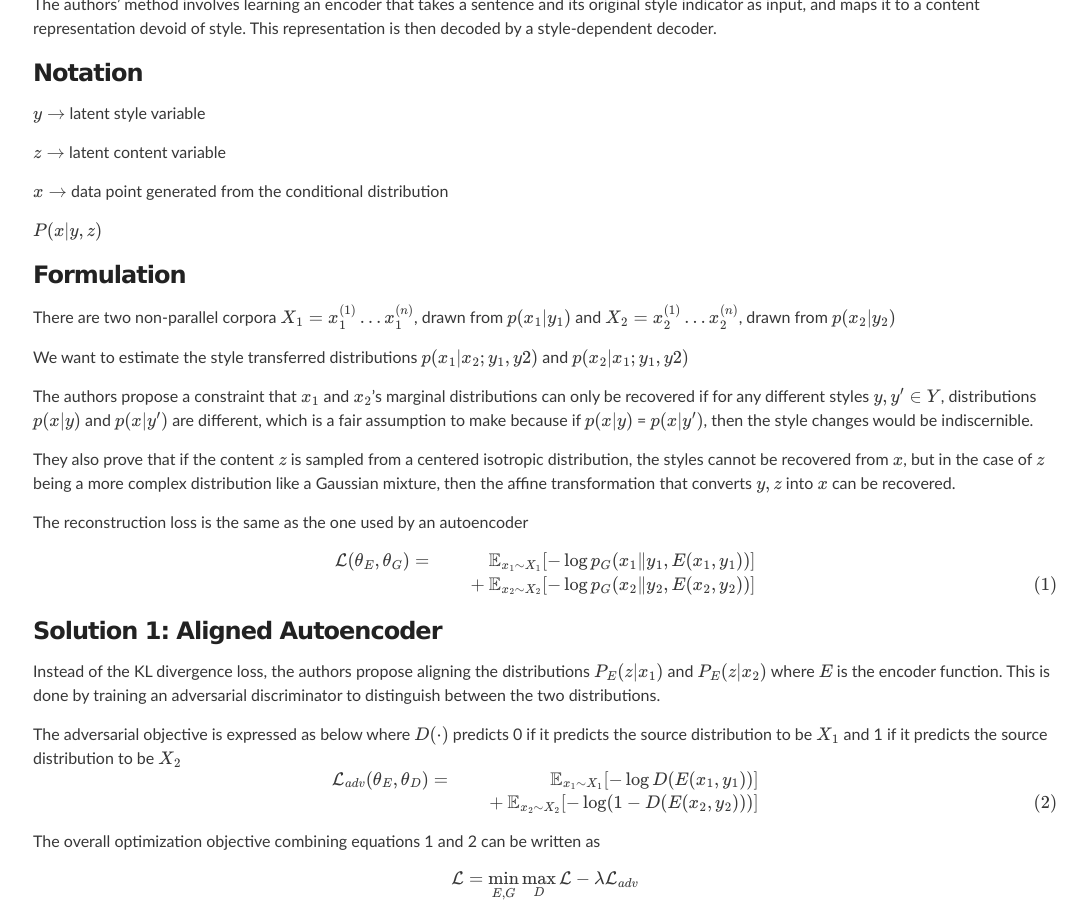
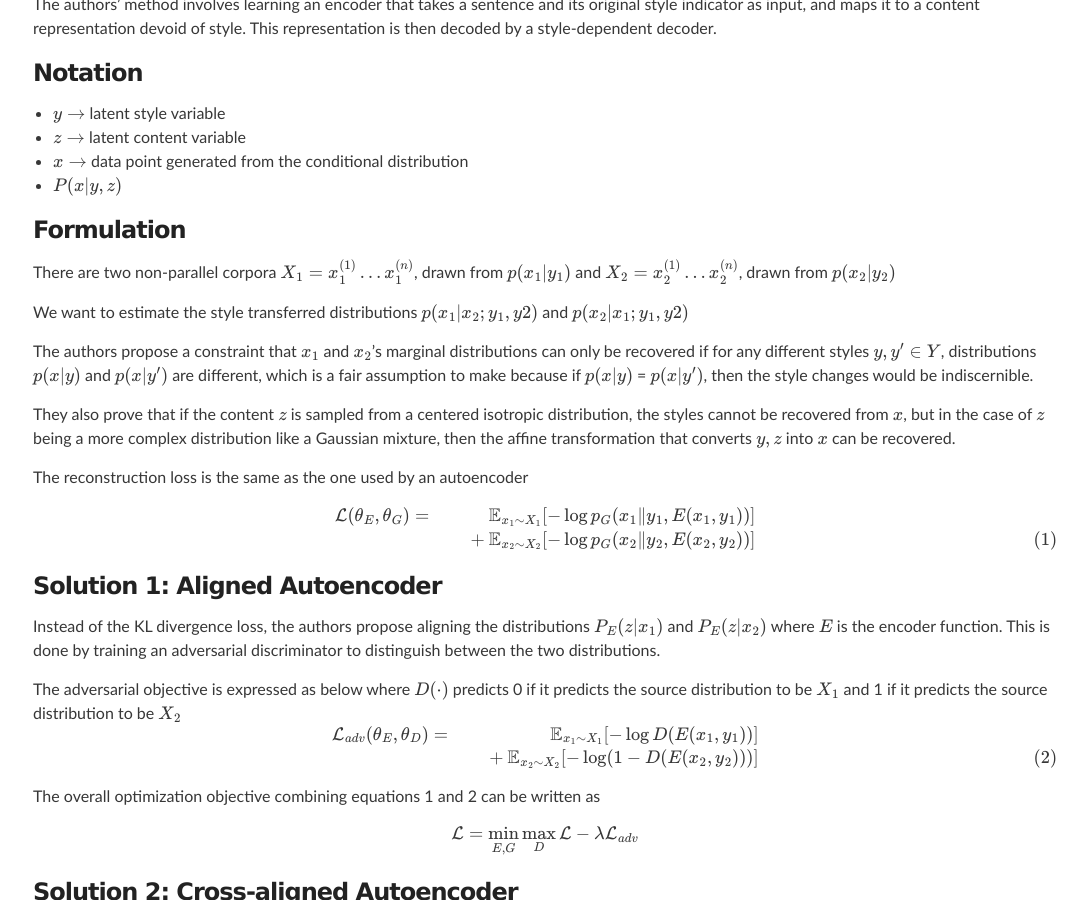
Before and after one commit to vineetjohn/research-review-notes, a Jekyll site: the page built from _reviews/style-transfer-from-non-parallel-text-by-cross-alignment.md, in a window 1280 px wide and 900 px high, scrolled down 596 px. Shown: the whole window, without its empty margins (95-1182 px from the left). Built offline with Jekyll 4.4.1, drawn with Linux system fonts in a browser that asks for light colours; formulas are drawn with MathJax 3; some of the changed lines change nothing that is shown.

Commit message:
Rewrite review in newer format

```diff
--- a/_reviews/style-transfer-from-non-parallel-text-by-cross-alignment.md
+++ b/_reviews/style-transfer-from-non-parallel-text-by-cross-alignment.md
@@ -9,48 +9,28 @@
 
 ## Idea
 
-The authors aim to perform style transfer on language using non-parallel
-corpora by separating content from style. They re-align the latent
-spaces to perform three tasks: sentiment modification, decipherment of
-word-substitution ciphers, and recovery of word order.
+The authors aim to perform style transfer on language using non-parallel corpora by separating content from style. They re-align the latent spaces to perform three tasks: sentiment modification, decipherment of word-substitution ciphers, and recovery of word order.
 
 ## Method
 
-The authors' method involves learning an encoder that takes a sentence
-and its original style indicator as input, and maps it to a content
-representation devoid of style. This representation is then decoded by a
-style-dependent decoder.
+The authors' method involves learning an encoder that takes a sentence and its original style indicator as input, and maps it to a content representation devoid of style. This representation is then decoded by a style-dependent decoder.
 
 ### Notation
 
-$y \rightarrow$ latent style variable
-
-$z \rightarrow$ latent content variable
-
-$x \rightarrow$ data point generated from the conditional distribution
-
-$P(x\|y,z)$
+* $y \rightarrow$ latent style variable
+* $z \rightarrow$ latent content variable
+* $x \rightarrow$ data point generated from the conditional distribution
+* $P(x\|y,z)$
 
 ### Formulation
 
-There are two non-parallel corpora $X_1 = \{x_1^{(1)} ... x_1^{(n)} \}$,
-drawn from $p(x_1\|y_1)$ and $X_2 = \{x_2^{(1)} ... x_2^{(n)} \}$, drawn
-from $p(x_2\|y_2)$
+There are two non-parallel corpora $X_1 = {x_1^{(1)} ... x_1^{(n)}}$, drawn from $p(x_1\|y_1)$ and $X_2 = {x_2^{(1)} ... x_2^{(n)}}$, drawn from $p(x_2\|y_2)$
 
-We want to estimate the style transferred distributions
-$p(x_1\|x_2;y_1,y2)$ and $p(x_2\|x_1;y_1,y2)$
+We want to estimate the style transferred distributions $p(x_1\|x_2;y_1,y2)$ and $p(x_2\|x_1;y_1,y2)$
 
-The authors propose a constraint that $x_1$ and $x_2$'s marginal
-distributions can only be recovered if for any different styles
-$y, y' \in Y$, distributions $p(x\|y)$ and $p(x\|y')$ are different, which
-is a fair assumption to make because if $p(x\|y)$ = $p(x\|y')$, then the
-style changes would be indiscernible.
+The authors propose a constraint that $x_1$ and $x_2$'s marginal distributions can only be recovered if for any different styles $y, y' \in Y$, distributions $p(x\|y)$ and $p(x\|y')$ are different, which is a fair assumption to make because if $p(x\|y)$ = $p(x\|y')$, then the style changes would be indiscernible.
 
-They also prove that if the content $z$ is sampled from a centered
-isotropic distribution, the styles cannot be recovered from $x$, but in
-the case of $z$ being a more complex distribution like a Gaussian
-mixture, then the affine transformation that converts $y, z$ into $x$
-can be recovered.
+They also prove that if the content $z$ is sampled from a centered isotropic distribution, the styles cannot be recovered from $x$, but in the case of $z$ being a more complex distribution like a Gaussian mixture, then the affine transformation that converts $y, z$ into $x$ can be recovered.
 
 The reconstruction loss is the same as the one used by an autoencoder
 
@@ -64,14 +44,9 @@
 
 ### Solution 1: Aligned Autoencoder {#aligned-autoencoder}
 
-Instead of the KL divergence loss, the authors propose aligning the
-distributions $P_E(z\|x_1)$ and $P_E(z\|x_2)$ where $E$ is the encoder
-function. This is done by training an adversarial discriminator to
-distinguish between the two distributions.
+Instead of the KL divergence loss, the authors propose aligning the distributions $P_E(z\|x_1)$ and $P_E(z\|x_2)$ where $E$ is the encoder function. This is done by training an adversarial discriminator to distinguish between the two distributions.
 
-The adversarial objective is expressed as below where $D(\cdot)$
-predicts 0 if it predicts the source distribution to be $X_1$ and 1 if
-it predicts the source distribution to be $X_2$
+The adversarial objective is expressed as below where $D(\cdot)$ predicts 0 if it predicts the source distribution to be $X_1$ and 1 if it predicts the source distribution to be $X_2$
 $$\begin{align}
     \mathcal{L}_{adv}(\theta_E,\theta_D)
         &=& \mathbb{E}_{x_1 \sim X_1}[-\log D(E(x_1,y_1))] \nonumber \\
@@ -84,20 +59,9 @@
 
 ### Solution 2: Cross-aligned Autoencoder
 
-This is similar to the previous solution, but instead of trying to align
-$P_E(z\|x_1)$ and $P_E(z\|x_2)$ using an adversarial discriminator, two
-distinct adversarial discriminators are used to align a sequence of real
-and transferred generator hidden states. i.e. $D_1$ is used to align the
-distributions $G(y_1, z_1)$ and $G(y_1, z_2)$. Similarly, $D_2$ is used
-to align the distributions $G(y_2, z_2)$ and $G(y_2, z_1)$. These
-discriminators are trained with the objective of being unable to
-identify the content distributions $P(z_1)$ and $P(z_2)$
+This is similar to the previous solution, but instead of trying to align $P_E(z\|x_1)$ and $P_E(z\|x_2)$ using an adversarial discriminator, two distinct adversarial discriminators are used to align a sequence of real and transferred generator hidden states. i.e. $D_1$ is used to align the distributions $G(y_1, z_1)$ and $G(y_1, z_2)$. Similarly, $D_2$ is used to align the distributions $G(y_2, z_2)$ and $G(y_2, z_1)$. These discriminators are trained with the objective of being unable to identify the content distributions $P(z_1)$ and $P(z_2)$
 
-Professor-forcing is used to train both of these discriminators.
-Professor forcing uses a discriminator to distinguish if the decoder
-hidden states are a result of training-time teacher forcing or test time
-scheduled sampling. This is a generalized version of simply using a
-final encoder state, as was the case in the Aligned Autoencoder solution.
+Professor-forcing is used to train both of these discriminators. Professor forcing uses a discriminator to distinguish if the decoder hidden states are a result of training-time teacher forcing or test time scheduled sampling. This is a generalized version of simply using a final encoder state, as was the case in the Aligned Autoencoder solution.
 
 The overall optimization objective combining equation 1 and two discriminator versions of equation 2 can be written as:
 
@@ -109,40 +73,15 @@
 
 ### Experiment Setup
 
--   As opposed to the simple feed-forward classifier used for $D$ in the
-    aligned autoencoder, $D_1$ and $D_2$ use convolutional nets for [text
-    classification](https://arxiv.org/abs/1408.5882).
-
--   They use Yelp reviews as the data set with rating $>3$ as positive
-    and rating $<3$ as negative examples. Reviews with a sentence count
-    $>10$ and sentences with a word count $>10$ are filtered out. Vocab
-    size used is 10K.
-
--   Style transfer is evaluated using a pre-trained classifier.
-
--   Content transfer was evaluation using human evaluations.
+* As opposed to the simple feed-forward classifier used for $D$ in the aligned autoencoder, $D_1$ and $D_2$ use convolutional nets for [text classification](https://arxiv.org/abs/1408.5882).
+* They use Yelp reviews as the data set with rating $>3$ as positive and rating $<3$ as negative examples. Reviews with a sentence count $>10$ and sentences with a word count $>10$ are filtered out. Vocab size used is 10K.
+* Style transfer is evaluated using a pre-trained classifier.
+* Content transfer was evaluation using human evaluations.
 
 ## Observations
 
--   Despite the corpora being non-parallel, the content of both corpora
-    is mostly homogenous.
-
--   The authors cite the reason for not using VAEs for this task as the
-    utility of having rich and unperturbed representations, which VAEs
-    do not possess, because of the ELBO objective which forces the
-    latent representation to be consistent with a prior distribution.
-
--   The sentiment transfer model succeeds in retaining content 41.5% of
-    the time.
-
--   The model described in the
-    ['Toward Controlled Generation' paper](https://arxiv.org/abs/1703.00955)
-    performed better in the sentiment style transfer task.
-    The authors attribute this to the
-    fact that their loss objective is directly parameterized by a
-    sentiment classifier. Although the authors claim that the overall
-    transfer quality is better, that metric is obtained from human
-    evaluations and the difference is marginal.
-
--   Amongst the different models, the cross-aligned autoencoder with one
-    discriminator per style performs the best on all tasks.
+* Despite the corpora being non-parallel, the content of both corpora is mostly homogenous.
+* The authors cite the reason for not using VAEs for this task as the utility of having rich and unperturbed representations, which VAEs do not possess, because of the ELBO objective which forces the latent representation to be consistent with a prior distribution.
+* The sentiment transfer model succeeds in retaining content 41.5% of the time.
+* The model described in the  ['Toward Controlled Generation' paper](https://arxiv.org/abs/1703.00955)  performed better in the sentiment style transfer task.  The authors attribute this to the fact that their loss objective is directly parameterized by a sentiment classifier. Although the authors claim that the overall transfer quality is better, that metric is obtained from human evaluations and the difference is marginal.
+* Amongst the different models, the cross-aligned autoencoder with one discriminator per style performs the best on all tasks.
```
